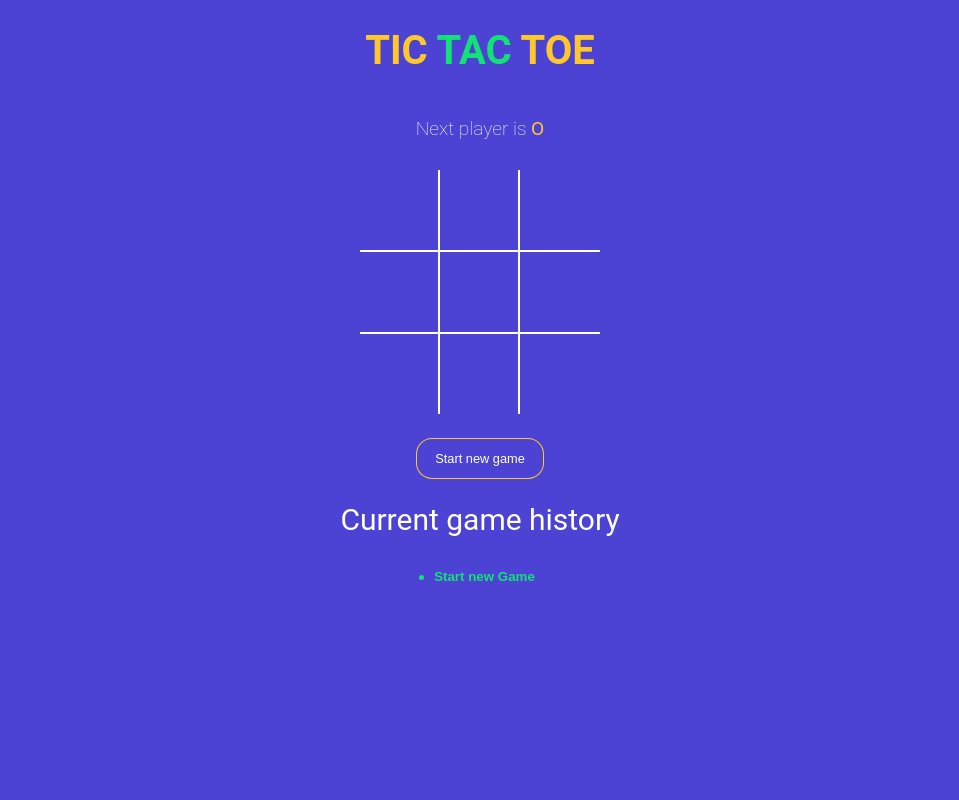
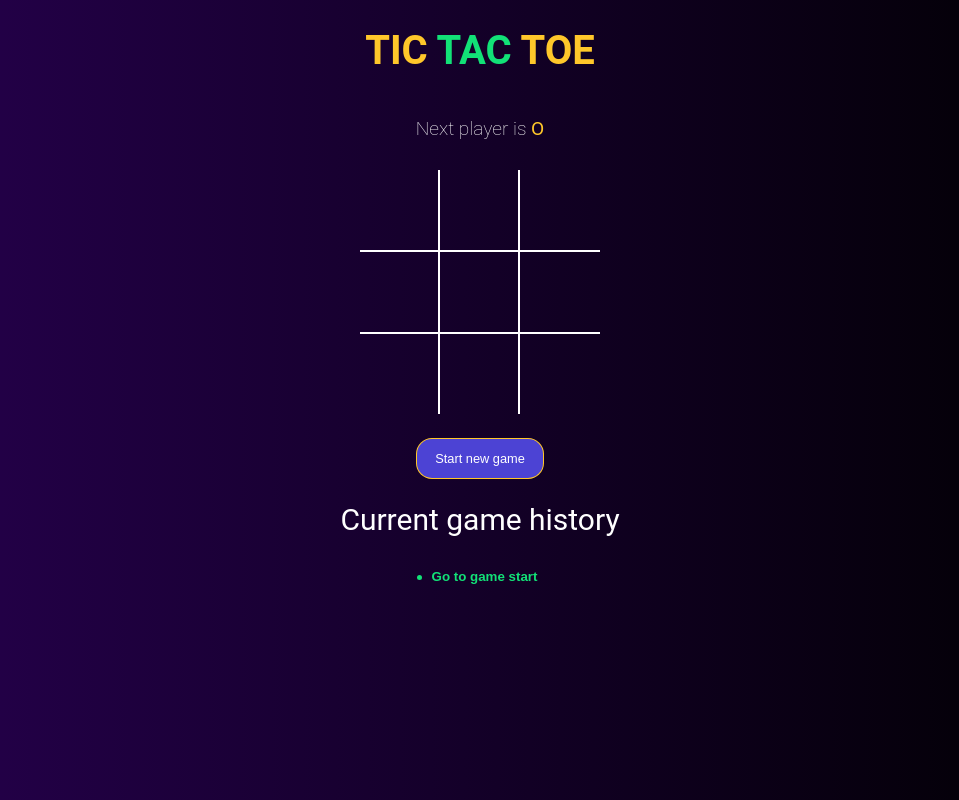
Before and after one commit to amartya324/tic-tae-toe, a React app: page / in a window 1280 px wide. Shown: the whole page, without its empty margins (160-1119 px from the left). Built offline with nearby package versions, Linux system fonts and the light colour scheme; the HTML template or start-up script is replaced by a standard one.

Commit message:
Changes in Background

```diff
--- a/src/components/History.jsx
+++ b/src/components/History.jsx
@@ -9,7 +9,7 @@ const History = ({ history, moveTo, currentMove }) => {
               className={`btn-move ${currentMove === index ? 'active' : ''}`}
               onClick={() => moveTo(index)}
             >
-              {index === 0 ? 'Start new Game' : `Go to move #${index}`}
+              {index === 0 ? 'Go to game start' : `Go to move #${index}`}
             </button>
           </li>
         ))}
--- a/src/styles.scss
+++ b/src/styles.scss
@@ -4,7 +4,7 @@ $blue: #4c43d4;
 
 body {
   font-family: 'Roboto', sans-serif;
-  background-color: $blue;
+  background: linear-gradient(90deg, rgb(39, 0, 80), rgb(0, 0, 0));
   color: #fff;
   padding: 0;
   margin: 0;
```
